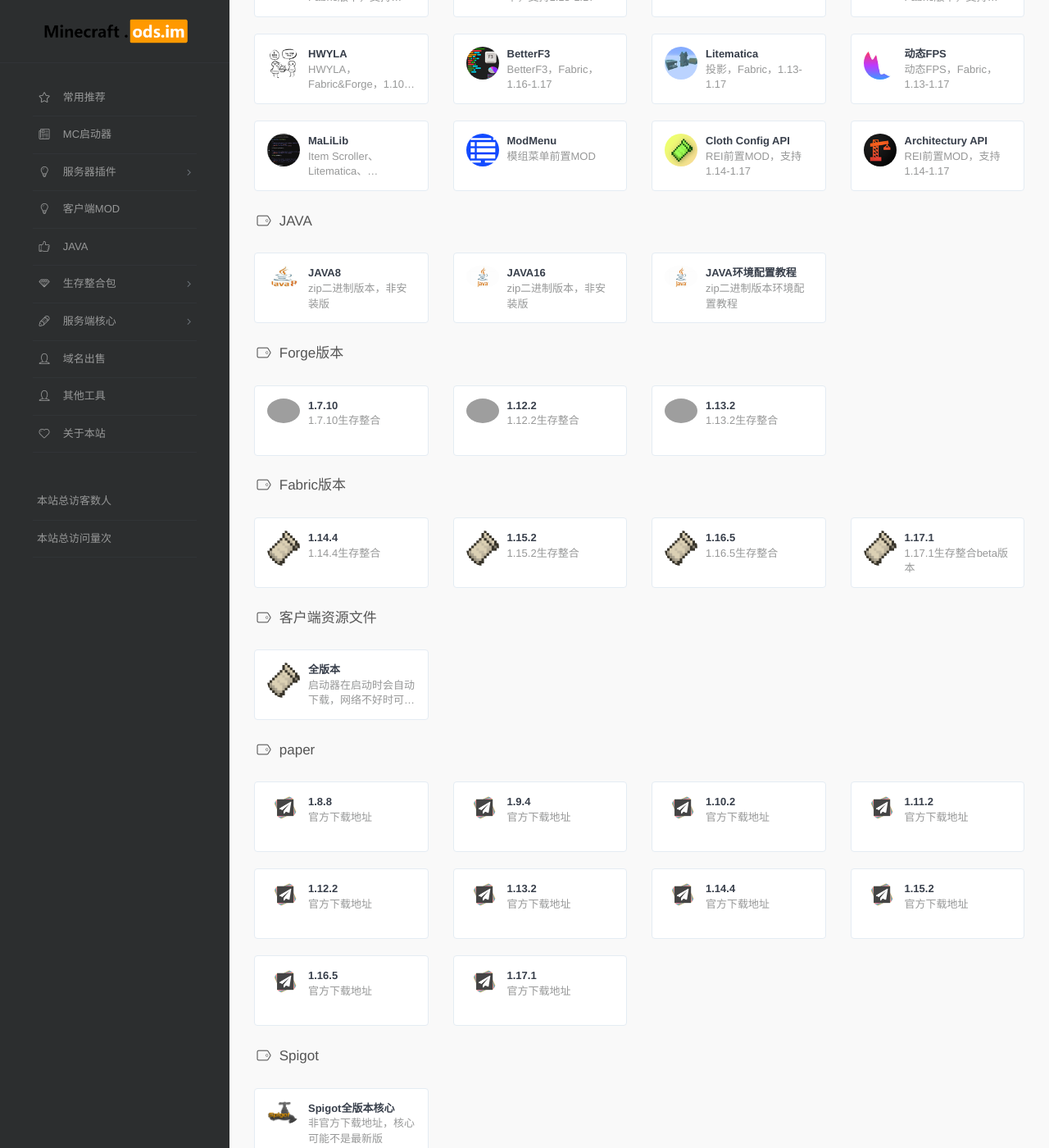
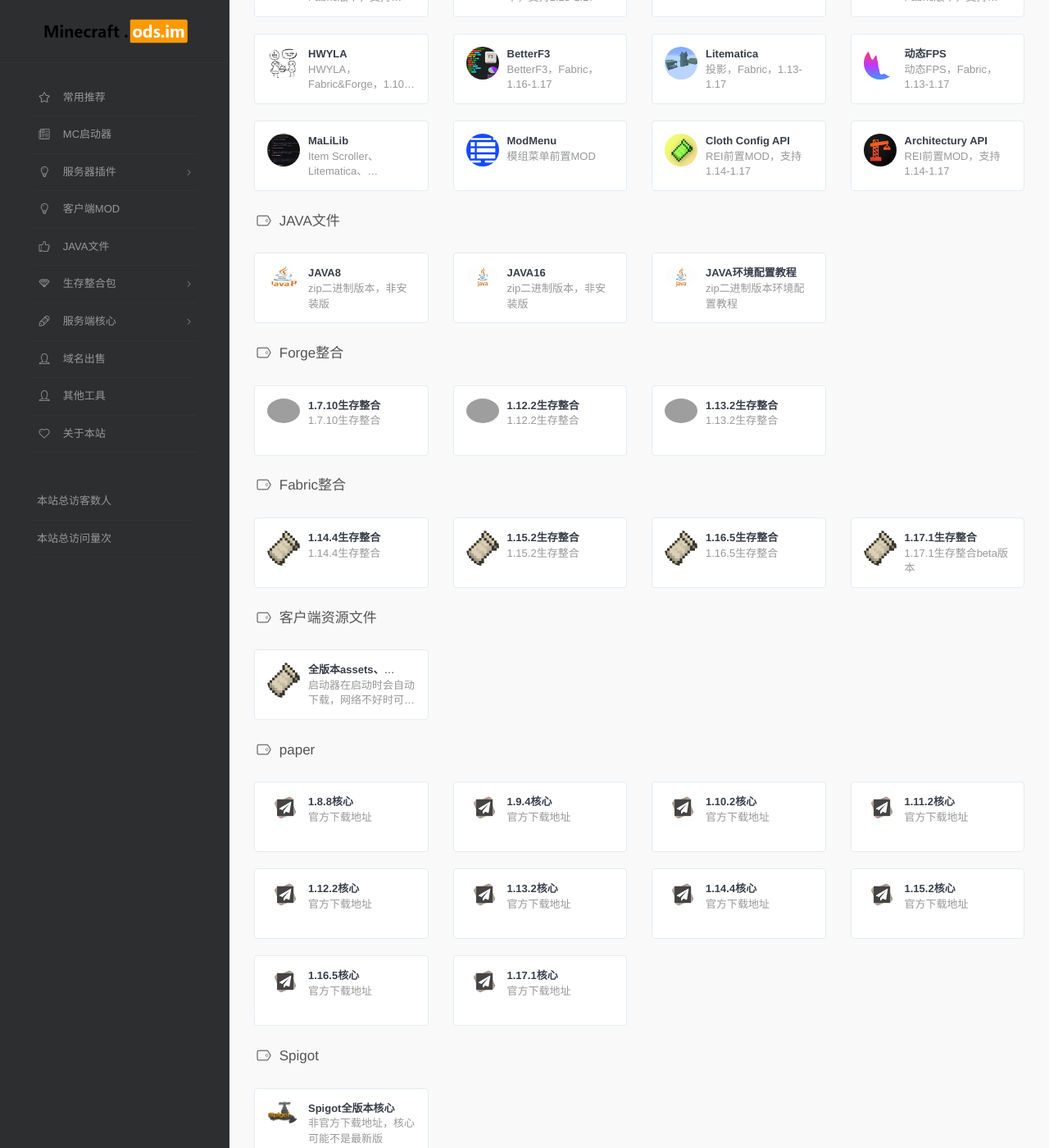
Before and after one commit to vlian5/Minecraft, a Jekyll site: the page built from index.html, in a window 1280 px wide and 1400 px high, scrolled down 2078 px. Shown: the whole window at 82% size. Built offline with Jekyll 4.4.1, drawn with Linux system fonts in a browser that asks for light colours; comment, search, counter and statistics services are not loaded; grey boxes are pictures that could not be loaded.

Commit message:
update 1.17.1

```diff
--- a/_config.yml
+++ b/_config.yml
@@ -7,8 +7,8 @@
 
 # Site settings
 title: Minecraft.ods.im - 我的世界资源网址导航
-keywords: 网址导航
-description: 资源网站
+keywords: Minecraft导航站,Minecraft资源站，Minecraft下载站，Minecraft服务器，我的世界导航站,我的世界资源站，我的世界下载站，我的世界服务器，我的世界MOD，我的世界服务器核心，我的世界服务器插件，Minecraft服务器核心, minecraft.ods.im
+description: Minecraft导航站,Minecraft资源站，Minecraft下载站，Minecraft服务器，我的世界导航站,我的世界资源站，我的世界下载站，我的世界服务器，我的世界MOD，我的世界服务器核心，我的世界服务器插件，Minecraft服务器核心, minecraft.ods.im
 # brief-intro: Minecraft资源导航站
 baseurl: "" # the subpath of your site, e.g. /blog
 url: "https://minecraft.ods.im" # the base hostname & protocol for your site
--- a/_data/Minecraft.yml
+++ b/_data/Minecraft.yml
@@ -259,7 +259,7 @@
       logo: /assets/images/logos/ArchitecturyAPI.png
       url: https://www.curseforge.com/minecraft/mc-mods/architectury-fabric
       description: REI前置MOD，支持1.14-1.17
-- name: JAVA
+- name: JAVA文件
   icon: linecons-thumbs-up
   links:
     - title: JAVA8
@@ -277,41 +277,41 @@
 - name: 生存整合包
   icon: linecons-diamond
   sub:
-    - name: Forge版本
+    - name: Forge整合
       links:
-        - title: 1.7.10
+        - title: 1.7.10生存整合
           logo: /assets/images/logos/forge.png
           url: https://cloud.189.cn/web/share?code=mIBNRfNrUVzm
           description: 1.7.10生存整合
-        - title: 1.12.2
+        - title: 1.12.2生存整合
           logo: /assets/images/logos/forge.png
           url: https://cloud.189.cn/web/share?code=bUji6b3yYRZv
           description: 1.12.2生存整合
-        - title: 1.13.2
+        - title: 1.13.2生存整合
           logo: /assets/images/logos/forge.png
           url: https://cloud.189.cn/web/share?code=rIjIJ3iuARva
           description: 1.13.2生存整合
-    - name: Fabric版本
+    - name: Fabric整合
       links:
-        - title: 1.14.4
+        - title: 1.14.4生存整合
           logo: /assets/images/logos/Fabric.png
           url: https://cloud.189.cn/web/share?code=IFJJNrE3mY3y
           description: 1.14.4生存整合
-        - title: 1.15.2
+        - title: 1.15.2生存整合
           logo: /assets/images/logos/Fabric.png
           url: https://cloud.189.cn/web/share?code=INN3uuviEfUv
           description: 1.15.2生存整合
-        - title: 1.16.5
+        - title: 1.16.5生存整合
           logo: /assets/images/logos/Fabric.png
           url: https://cloud.189.cn/web/share?code=R3mi2iV3a2ay
           description: 1.16.5生存整合
-        - title: 1.17.1
+        - title: 1.17.1生存整合
           logo: /assets/images/logos/Fabric.png
-          url: https://cloud.189.cn/web/share?code=jIvINvFzURbm
+          url: https://cloud.189.cn/web/share?code=rmEr6nbIz6ju
           description: 1.17.1生存整合beta版本
     - name: 客户端资源文件
       links:
-        - title: 全版本
+        - title: 全版本assets、libraries文件离线版
           logo: /assets/images/logos/Fabric.png
           url: https://cloud.189.cn/web/share?code=2IbI7fnuAZBf
           description: 启动器在启动时会自动下载，网络不好时可下载放到对应位置使用。
@@ -320,43 +320,43 @@
   sub:
     - name: paper
       links:
-        - title: 1.8.8
+        - title: 1.8.8核心
           logo: /assets/images/logos/PAPER.png
           url: https://papermc.io/api/v2/projects/paper/versions/1.8.8/builds/443/downloads/paper-1.8.8-443.jar
           description: 官方下载地址
-        - title: 1.9.4
+        - title: 1.9.4核心
           logo: /assets/images/logos/PAPER.png
           url: https://papermc.io/api/v2/projects/paper/versions/1.9.4/builds/773/downloads/paper-1.9.4-773.jar
           description: 官方下载地址
-        - title: 1.10.2
+        - title: 1.10.2核心
           logo: /assets/images/logos/PAPER.png
           url: https://papermc.io/api/v2/projects/paper/versions/1.10.2/builds/916/downloads/paper-1.10.2-916.jar
           description: 官方下载地址
-        - title: 1.11.2
+        - title: 1.11.2核心
           logo: /assets/images/logos/PAPER.png
           url: https://papermc.io/api/v2/projects/paper/versions/1.11.2/builds/1104/downloads/paper-1.11.2-1104.jar
           description: 官方下载地址
-        - title: 1.12.2
+        - title: 1.12.2核心
           logo: /assets/images/logos/PAPER.png
           url: https://papermc.io/api/v2/projects/paper/versions/1.12.2/builds/1618/downloads/paper-1.12.2-1618.jar
           description: 官方下载地址
-        - title: 1.13.2
+        - title: 1.13.2核心
           logo: /assets/images/logos/PAPER.png
           url: https://papermc.io/api/v2/projects/paper/versions/1.13.2/builds/655/downloads/paper-1.13.2-655.jar
           description: 官方下载地址
-        - title: 1.14.4
+        - title: 1.14.4核心
           logo: /assets/images/logos/PAPER.png
           url: https://papermc.io/api/v2/projects/paper/versions/1.14.4/builds/243/downloads/paper-1.14.4-243.jar
           description: 官方下载地址
-        - title: 1.15.2
+        - title: 1.15.2核心
           logo: /assets/images/logos/PAPER.png
           url: https://papermc.io/api/v2/projects/paper/versions/1.15.2/builds/391/downloads/paper-1.15.2-391.jar
           description: 官方下载地址
-        - title: 1.16.5
+        - title: 1.16.5核心
           logo: /assets/images/logos/PAPER.png
           url: https://papermc.io/api/v2/projects/paper/versions/1.16.5/builds/779/downloads/paper-1.16.5-786.jar
           description: 官方下载地址
-        - title: 1.17.1
+        - title: 1.17.1核心
           logo: /assets/images/logos/PAPER.png
           url: https://papermc.io/downloads
           description: 官方下载地址
```
